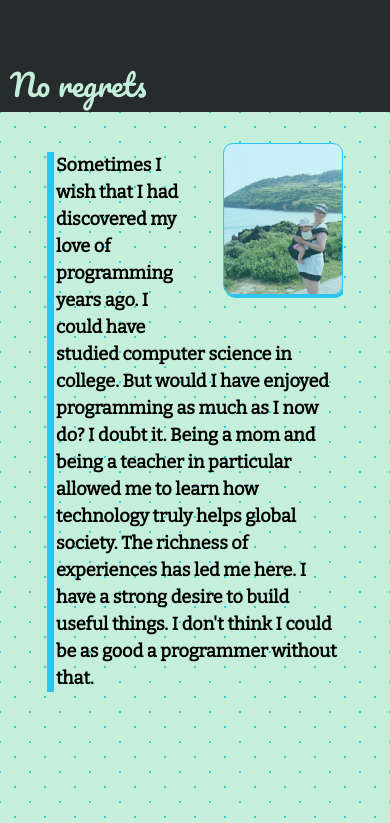
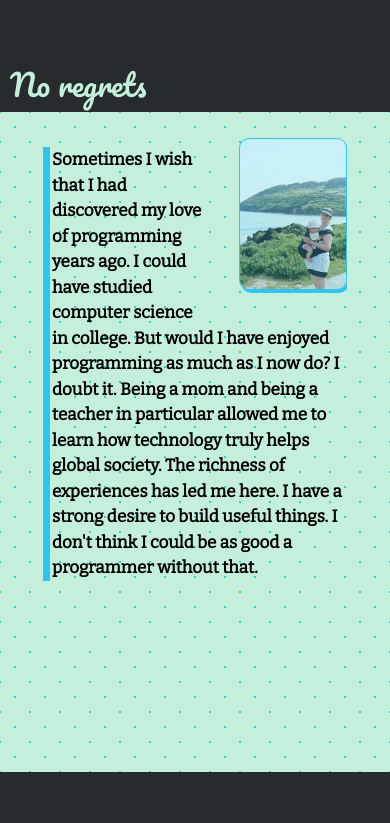
Before and after one commit to emilyjennings/emily-portfolio, a React (Create React App) app: page /about in a window 390 px wide. Shown: the part 7741-8564 px from the top of the page. Built offline with nearby package versions, Linux system fonts and the light colour scheme; a web font is replaced by a local one.

Commit message:
regrets mobile

```diff
--- a/src/App.css
+++ b/src/App.css
@@ -1299,16 +1299,16 @@ form {
   }
 
   .regrets {
-    height: 700px;
-    padding: 10px
+    height: 650px;
+    padding: 5px
   }
 
   .regret-text {
-    font-size: 18px
+    font-size: 17px
   }
 
   .regret-image {
-    width: 40%;
+    width: 35%;
     height: 150px
   }
 
```
